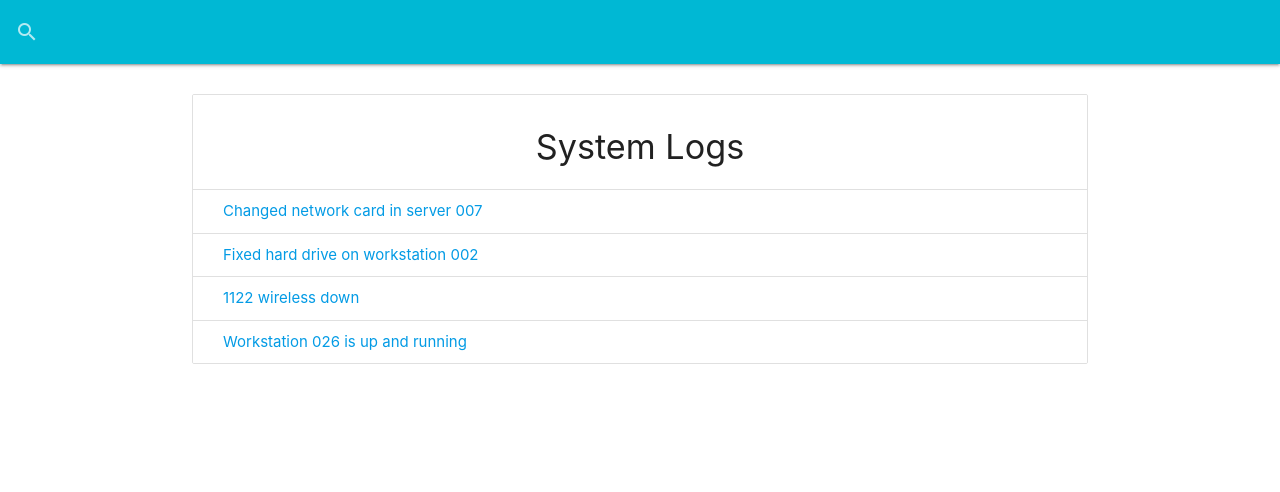
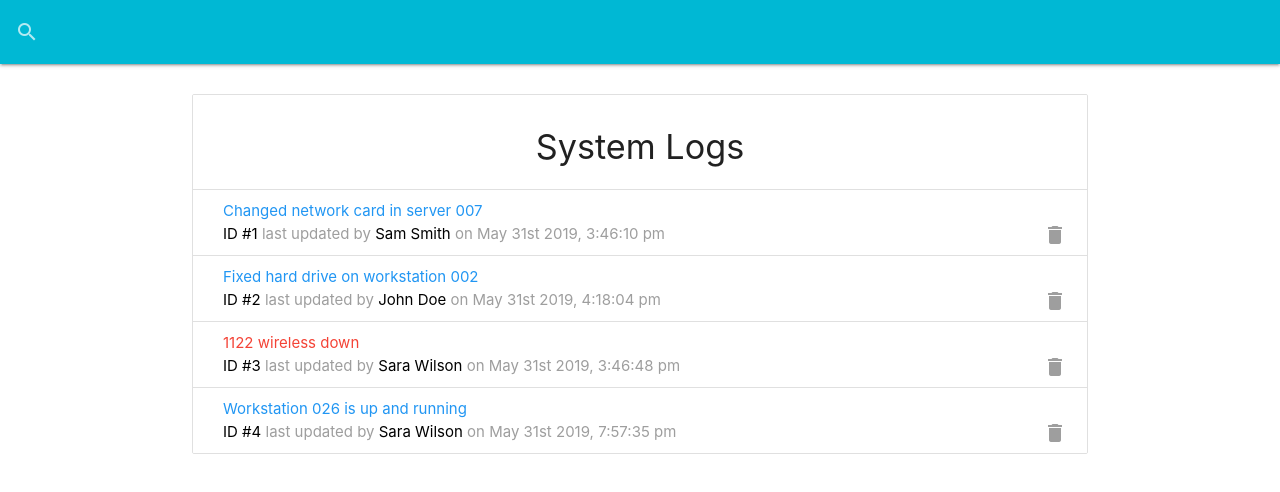
Before and after one commit to shashank-bhatotia/it-logger, a React (Create React App) app: page / in a window 1280 px wide. Shown: the top 492 px of the page. Built offline with nearby package versions, Linux system fonts and the light colour scheme; data requests are answered from the project's data file.

Commit message:
Update LogItem

```diff
--- a/src/components/logs/LogItem.js
+++ b/src/components/logs/LogItem.js
@@ -1,11 +1,29 @@
 import React from 'react';
+import Moment from 'react-moment';
 import PropTypes from 'prop-types';
 
 const LogItem = ({ log }) => {
   return (
     <li className="collection-item">
       <div>
-        <a href="#">{log.message}</a>
+        <a href="#edit-log-modal" className={`modal-trigger ${log.attention ? 'red-text' : 'blue-text'}`}>
+          {log.message}
+        </a>
+        <br />
+        <span className="grey-text">
+          <span className="black-text">
+            ID #{log.id}
+          </span>
+          {' '}last updated by{' '}
+          <span className="black-text">
+            {log.tech}
+          </span>
+          {' '}on{' '}
+          <Moment format='MMMM Do YYYY, h:mm:ss a'>{log.date}</Moment>
+        </span>
+        <a href="#!" className="secondary-content">
+          <i className="material-icons grey-text">delete</i>
+        </a>
       </div>
     </li>
   )
```
